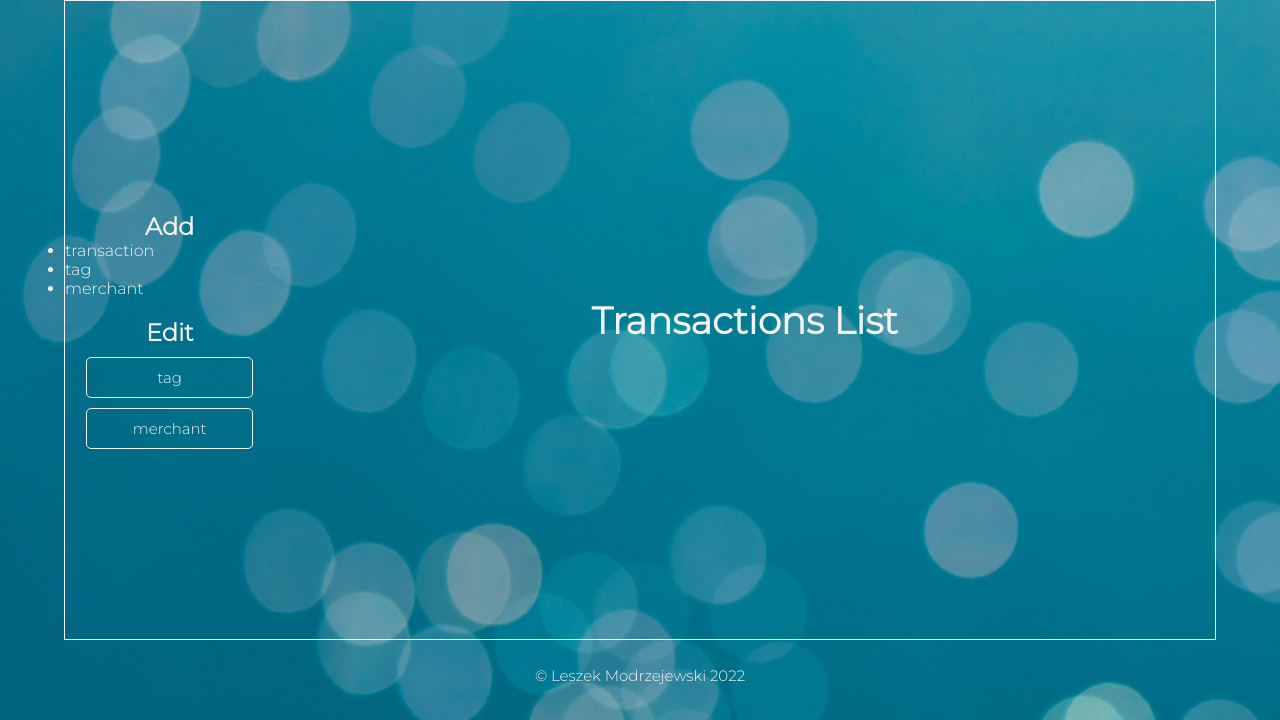
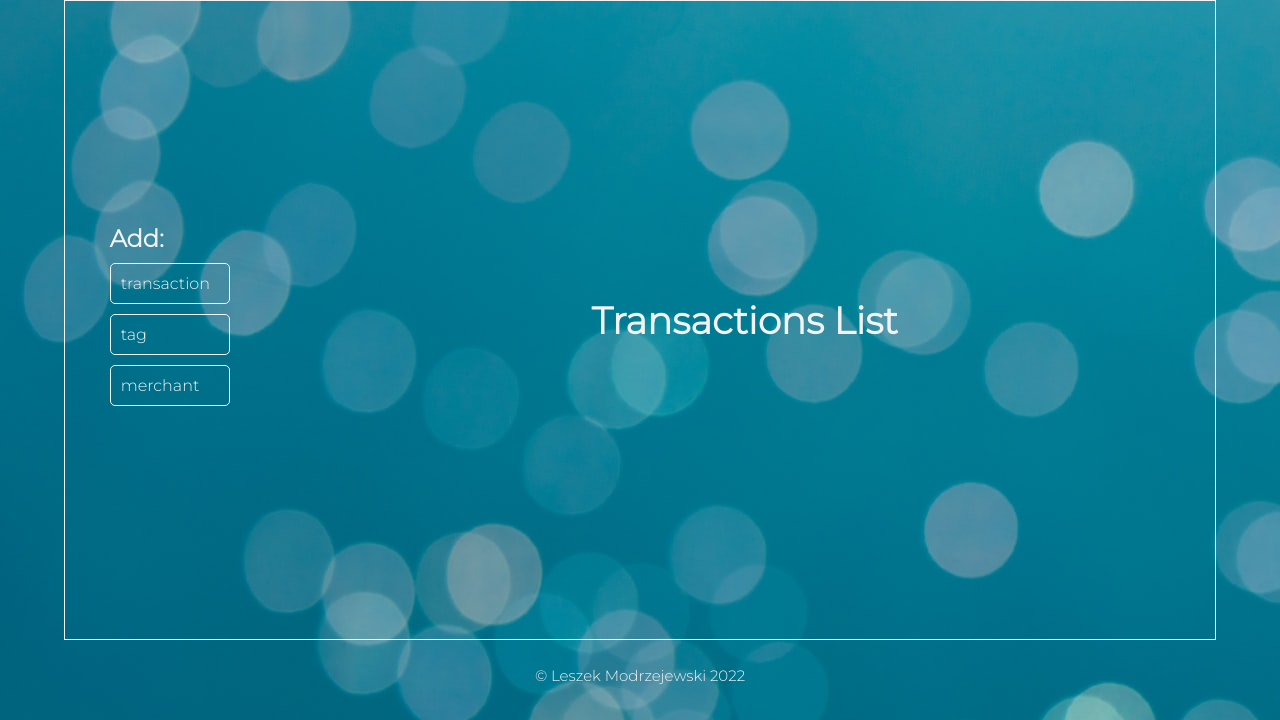
Before and after one commit to lesmodrzejewski/Spending-Tracker, a Flask app: page /transactions in a window 1280 px wide. Shown: the part 80-800 px from the top of the page. Run offline with Flask 2, Linux system fonts and the light colour scheme; data that the repository does not hold is empty; some libraries are stand-ins or nearby versions; some web fonts are replaced.

Commit message:
update tag functionality & transacions list html & css for base.html

```diff
--- a/controllers/merchants_controller.py
+++ b/controllers/merchants_controller.py
@@ -5,6 +5,8 @@ from models.merchant import Merchant
 from repositories import merchant_repository
 
 merchants_blueprint = Blueprint('merchants', __name__)
+
+# SHOW ALL MERCHANTS
 
 @merchants_blueprint.route('/merchants')
 def merchants():
--- a/controllers/transactions_controller.py
+++ b/controllers/transactions_controller.py
@@ -10,10 +10,14 @@ from repositories import transaction_repository
 
 transactions_blueprint = Blueprint('transactions', __name__)
 
+# SHOW ALL TRANSACTIONS
+
 @transactions_blueprint.route('/transactions')
 def transactions():
     transactions = transaction_repository.select_all()
     return render_template('transactions/index.html', transactions = transactions)
+
+# ADD NEW TRANSACTION
 
 @transactions_blueprint.route('/transactions/new')
 def add_new_transaction():
--- a/static/style.css
+++ b/static/style.css
@@ -11,24 +11,6 @@ body {
     color: #f3f3f3;
     height: 100vh;
     width: 100vw;
-    /* border: 5px solid red; */
-}
-
-button {
-    font-family: Montserrat;
-    font-size: 15px;
-    color: #f3f3f3;
-    background-color: transparent;
-    border: 1px solid #f3f3f3;
-    width: 80%;
-    padding: 10px;
-    margin: auto;
-    margin-top: 10px;
-    border-radius: 5px;
-}
-
-button:hover {
-    background-color: rgb(0, 118, 145);
 }
 
 a {
@@ -36,8 +18,9 @@ a {
     text-decoration: none;
 }
 
-a:hover {
-    border-bottom: 1px solid #f3f3f3;
+.nav-a-tag a:hover {
+    color: red;
+
 }
 
 nav {
@@ -55,16 +38,7 @@ main {
 
 }
 
-aside {
-    display: flex;
-    flex-direction: column;
-    justify-content: center;
-    /* background-color: lightskyblue; */
-    width: 20vw;
-}
-
 footer {
-    /* background-color: lightskyblue; */
     font-size: 15px;;
     height: 9vh;
     text-align: center;
@@ -74,9 +48,7 @@ footer {
 
 nav > ul {
     display: flex;
-    /* justify-content: center; */
     align-items: center;
-    /* background-color: lightskyblue; */
     height: 10vh;
 }
 
@@ -90,6 +62,11 @@ aside > h2 {
     margin-top: 20px;
 }
 
+#add-container {
+    position: relative;
+    width: 20vw;
+}
+
 #right-side {
     width: 100%;
     height: 100%;
@@ -101,7 +78,6 @@ aside > h2 {
     height: 100%;
     font-family: Quintessential;
     font-size: 2.25rem;
-    /* border: 2px solid red */
 }
 
 .franklin-quote {
@@ -111,10 +87,27 @@ aside > h2 {
     transform: translate(-50%, -50%);
   }
 
-.add-buttons,
-.edit-buttons {
-    display: flex;
-    flex-direction: column;
+.add-section {
+    position: absolute;
+    top: 50%;
+    left: 50%;
+    transform: translate(-50%, -50%);
+}
+
+.button {
+    width: 120px;
+    margin: 10px 0;
+    padding: 10px 10px;
+    border: 1px solid #f3f3f3;
+    border-radius: 5px;
+}
+
+.button:hover {
+    background-color: rgb(0, 118, 145);
+}
+
+.button > a:hover {
+    text-decoration: None;
 }
 
 /* ---------------MERCHANTS------------------------ */
--- a/templates/base.html
+++ b/templates/base.html
@@ -17,7 +17,7 @@
     <head>
         <nav>
             <ul>
-                <li><a href="/">Home</a></li>
+                <li><a class="nav-a-tag" href="/">Home</a></li>
                 <li><a href="/transactions">Show transactions</a></li>
                 <li><a href="/merchants">Show merchants</a></li>
                 <li><a href="/tags">Show tags</a></li>
@@ -26,21 +26,13 @@
 
     </head>
     <main>
-        <aside>
-
-            <h2>Add</h2>
-            <ul class="add-buttons">
-                <li><a href="/transactions/new">transaction</a></li>
-                <li><a href="/tags/new">tag</a></li>
-                <li><a href="/merchants/new">merchant</a></li>
-            </ul>
-
-            <h2>Edit</h2>
-            <div class = "edit-buttons">
-                <button>tag</button>
-                <button>merchant</button>
+        <aside id="add-container">
+            <div class="add-section">
+            <h2>Add:</h2>
+                <p class="button"><a href="/transactions/new">transaction</a></p>
+                <p class="button"><a href="/tags/new">tag</a></p>
+                <p class="button"><a href="/merchants/new">merchant</a></p>
             </div>
-
         </aside>
         <section id="right-side">
             {% block content %}
--- a/templates/tags/index.html
+++ b/templates/tags/index.html
@@ -5,7 +5,7 @@
         <h1>Tags list:</h1>
         {% for tag in tags %}
             <div>
-                {{tag.name}}
+                <a href="/tags/{{tag.id}}">{{tag.name}}</a>
             </div>
         {% endfor %}
     </div>
--- a/templates/transactions/index.html
+++ b/templates/transactions/index.html
@@ -4,14 +4,20 @@
 <section id="transactions">
     <div class="transactions-list">
         <h1>Transactions List</h1>
+        <div class="transaction-items">
+            {% for transaction in transactions %}
 
-        {% for transaction in transactions %}
-
-        <p>{{transaction.id}} and {{transaction.amount}}</p>
+            <div class="transaction-item">
+                <p>{{transaction.amount}}</p>
+                <p>{{transaction.merchant.name}}</p>
+                <p>{{transaction.tag.name}}</p>
+            </div>
 
         {% endfor %}
+        </div>
+
+
     </div>
-
 
 </section>
 
```
Also changed, not shown: controllers/tags_controller.py (+25 -0 lines), repositories/tag_repository.py (+6 -1 lines), repositories/transaction_repository.py (+13 -0 lines), templates/tags/edit.html (added, +16 -0 lines), templates/tags/show.html (added, +10 -0 lines).
